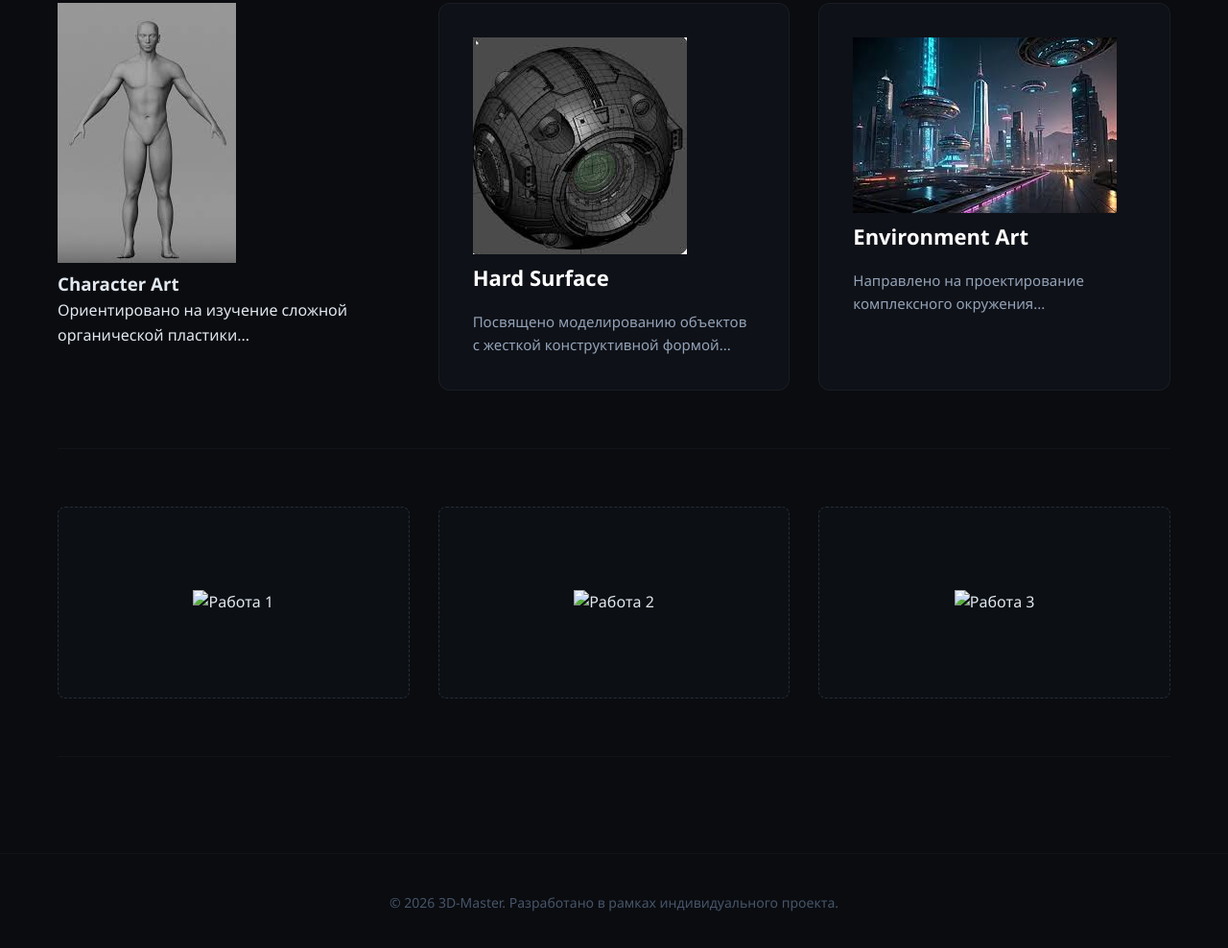
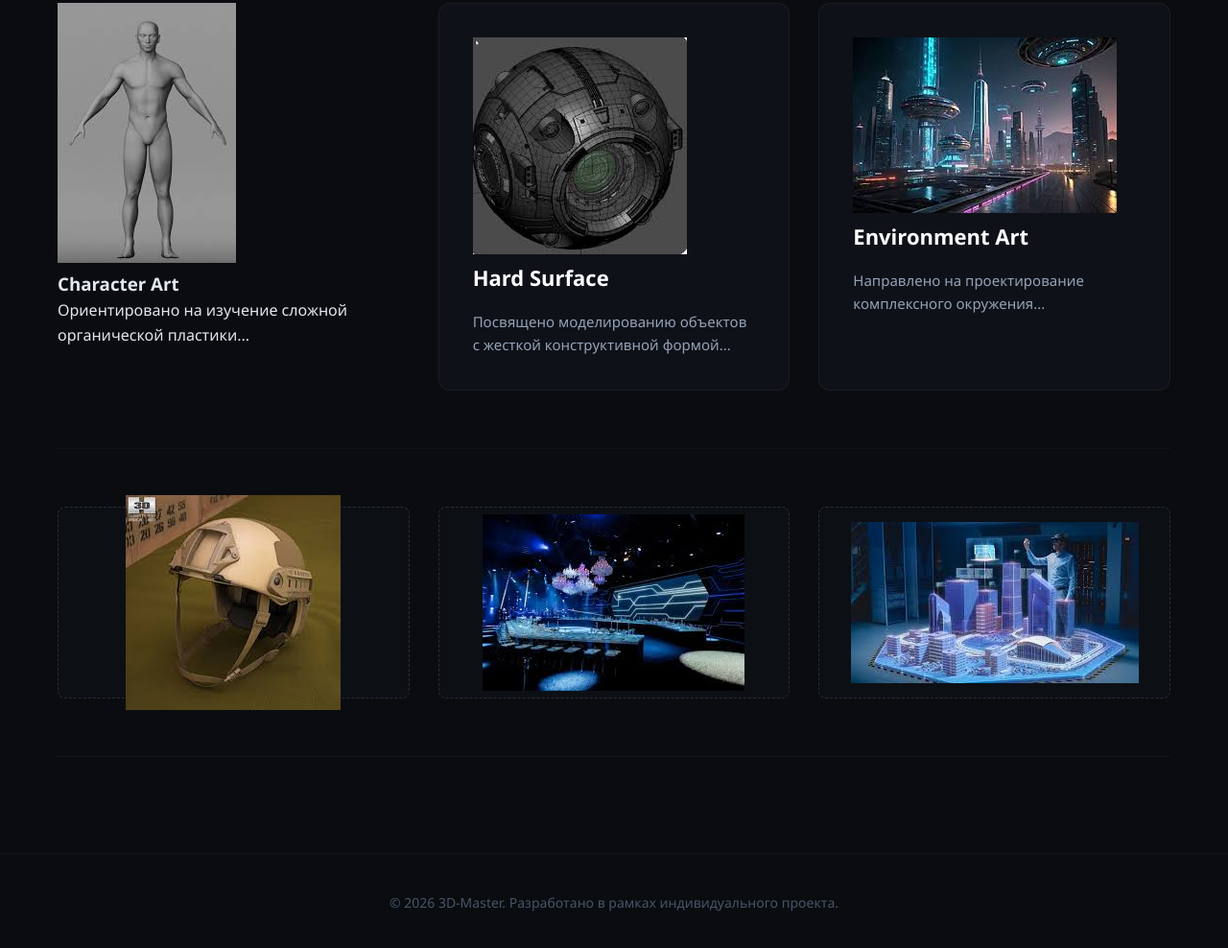
Before and after one commit to p1sk0rezz2109-sudo/-, a plain HTML site: page index.html in a window 1280 px wide. Shown: the part 1303-2291 px from the top of the page at 96% size. Drawn offline with Linux system fonts and the light colour scheme.

Commit message:
Update index.html

```diff
--- a/index.html
+++ b/index.html
@@ -68,14 +68,14 @@
 
         <section id="gallery" class="info-section">
             <div class="grid-container container-3x">
-    <div class="gallery-item">
-            <img src="img/render-01" alt="Работа 1" class="gallery-img">
+   <div class="gallery-item">
+            <img src="img/render-01.jpg" alt="Работа 1" class="gallery-img">
         </div>
         <div class="gallery-item">
-            <img src="img/render-02" alt="Работа 2" class="gallery-img">
+            <img src="img/render-02.jpg" alt="Работа 2" class="gallery-img">
         </div>
         <div class="gallery-item">
-            <img src="img/render-03" alt="Работа 3" class="gallery-img">
+            <img src="img/render-03.jpg" alt="Работа 3" class="gallery-img">
         </div>
 </div>
         </section>
```
